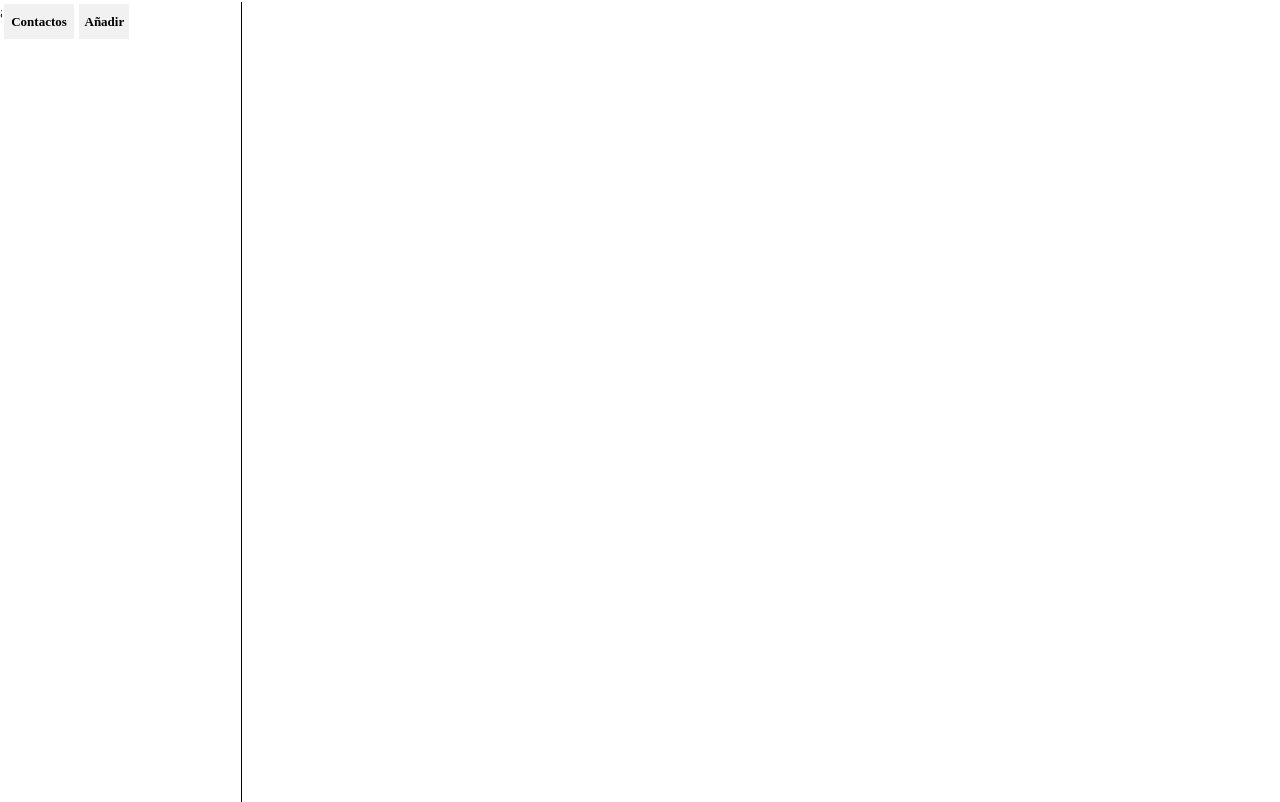
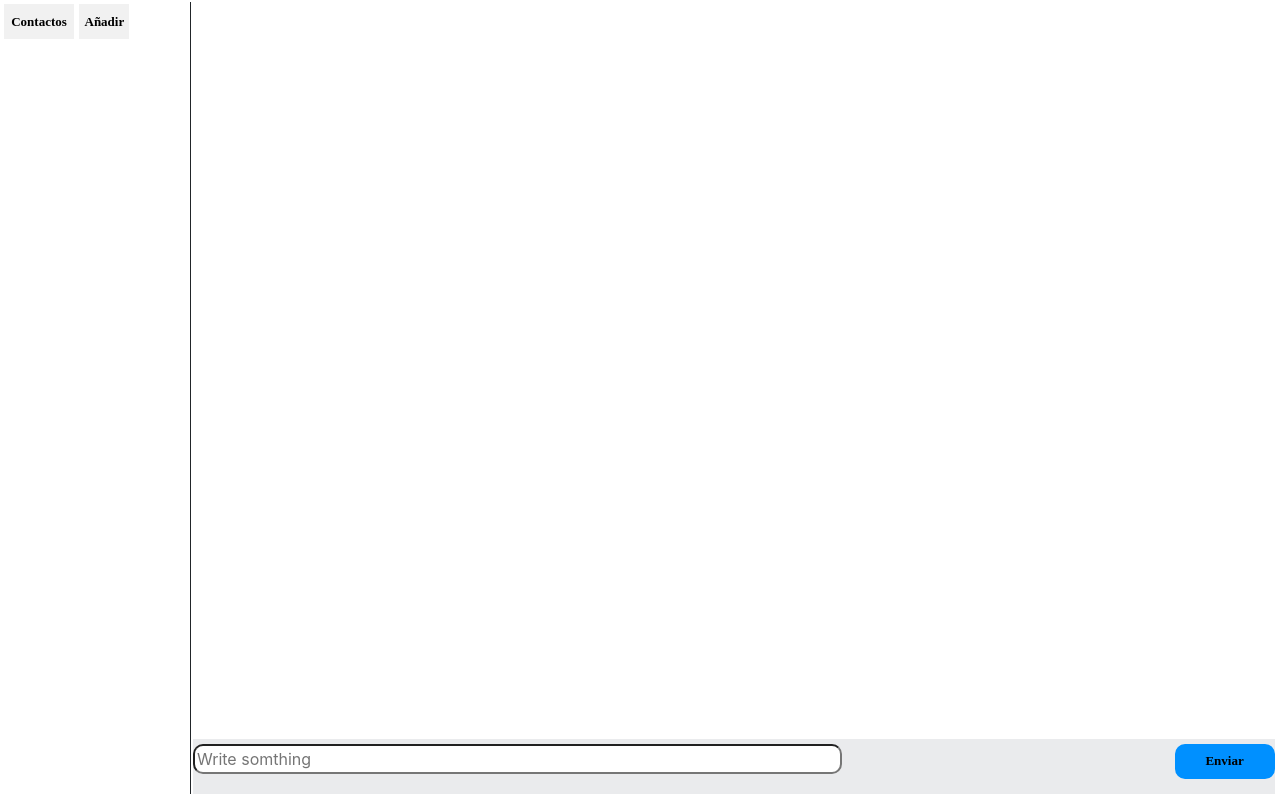
Before and after one commit to juanfe428/ProyectIM, a Flask app: page /home in a window 1280 px wide. Run offline with Flask 2, Linux system fonts and the light colour scheme; some libraries are stand-ins or nearby versions.

Commit message:
barra para escribir mensajes

```diff
--- a/main.py
+++ b/main.py
@@ -9,9 +9,11 @@
 
 app = Flask(__name__)
 app.secret_key = 'A0Zr98j/3yX R~XHH!jmN]LWX/,?RT'
+amigos=[]
 
 usuarios=[]
 passwords=[]
+usuariosconectados=[]
 
 #Carga los usaurios ya registrados de un archivo texto
 f=open("usuarios.txt","r")
@@ -84,9 +86,15 @@
     return render_template("login.html",form=formulario,title=title)
 @app.route('/home',methods=['GET','POST'])
 
+
 def home():
     pass
+    global usuarios
     formulario = forms.LoginForm(request.form)
+    buscarusuario=formulario.username.data
+
+
+
     return render_template("home.html", form=formulario)
 
 if __name__ == '__main__':
--- a/static/css/home.css
+++ b/static/css/home.css
@@ -42,9 +42,9 @@
 #caja2{
     border-color: black;
     background-color: white;
-    width: 240px ;
+    width: 15% ;
     float: left;
-    height: 100%;
+    height: 99%%;
     left: 0;
     position: absolute;
     overflow:auto;
@@ -55,19 +55,20 @@
 }
 
 .ventana{
-    width: 100%;
-    height: 100%;
+    width: 99.5%;
+    height: 99%;
     color: #fff;
     position: absolute;
     background-color:rgba(227,227,227,0.6); /* rgbA */
     top: 0;
     left: 0;
     display: none;
+    z-index: 1;
 
 }
 .ventana2{
-    width: 100%;
-    height: 100%;
+    width: 99.5%;
+    height: 99%;
     color: #fff;
     position: absolute;
     background-color:rgba(227,227,227,0.6); /* rgbA */
@@ -75,6 +76,7 @@
     left: 0;
     flex-direction: column;
     display: none;
+    z-index: 1;
 
 }
 .list{
@@ -131,3 +133,57 @@
         width:140px;
         height:35px;
        }
+
+.caja1{
+    background-color: white;
+    width: 85% ;
+    float: left;
+    height: 99%;
+    float: right;
+    position: absolute;
+    right: 0;
+    overflow:auto;
+    border-top: 0;
+    border-bottom: 0;
+    border-left: 2;
+    border-right: 0;
+
+}
+.entrada {
+
+    -khtml-border-radius: 10px;
+    -ms-border-radius: 10px;
+    -o-border-radius: 10px;
+    -moz-border-radius: 10px;
+    -webkit-border-radius: 10px;
+    border-radius: 10px;
+    left: 0;
+    position: absolute;
+    width: 60%;
+}
+
+.cajatexto{
+    bottom: 0;
+    width: 99.5%;
+    height: 7%;
+    background-color: #eaebed;
+    position: absolute;
+    padding: 5px;
+    margin: 0;
+    border: 0;
+
+}
+
+.boton5{
+        font-size:13px;
+        font-family:Segoe ,UI;
+        font-weight:bold;
+        color:black;
+        border-radius: 10px;
+        background:#0090FF;
+        border:0px;
+        width:100px;
+        height:35px;
+        position: absolute;
+        right: 0;
+       }
--- a/templates/home.html
+++ b/templates/home.html
@@ -69,55 +69,20 @@
 				<input type="submit" class="boton2" onclick="location.href='javascript:open();';" value="Contactos" />
 				<input type="submit" class="boton" onclick="location.href='javascript:openVentana();';" value="Añadir" />
 
-			</header><!-- /header -->
-			<div class="list">
-				Nombre contacto
+			</header>
+		</div>
 
 
-			</div>
-			<div class="list">
-				Nombre contacto
+		<div class="caja1">
+			<div class="cajatexto">
+				<center>
 
+					<input type="text" class="entrada" placeholder="Write somthing">
+				</center>
+				<input type="submit" class="boton5" value="Enviar" />
 
 			</div>
-
-			<div class="list">
-				Nombre contacto
-
-
-			</div>
-
-			<div class="list">
-				Nombre contacto
-
-
-			</div>
-			<div class="list">
-				Nombre contacto
-
-
-			</div>
-			<div class="list">
-				Nombre contacto
-
-
-			</div>
-			<div class="list">
-				Nombre contacto
-
-
-			</div>
-			<div class="list">
-				Nombre contacto
-
-			</div>
-			<div class="list">
-				Nombre contacto
-
-			</div>
-
 		</div>
-		aqui van los chats
 
 
 {% endblock %}
```
